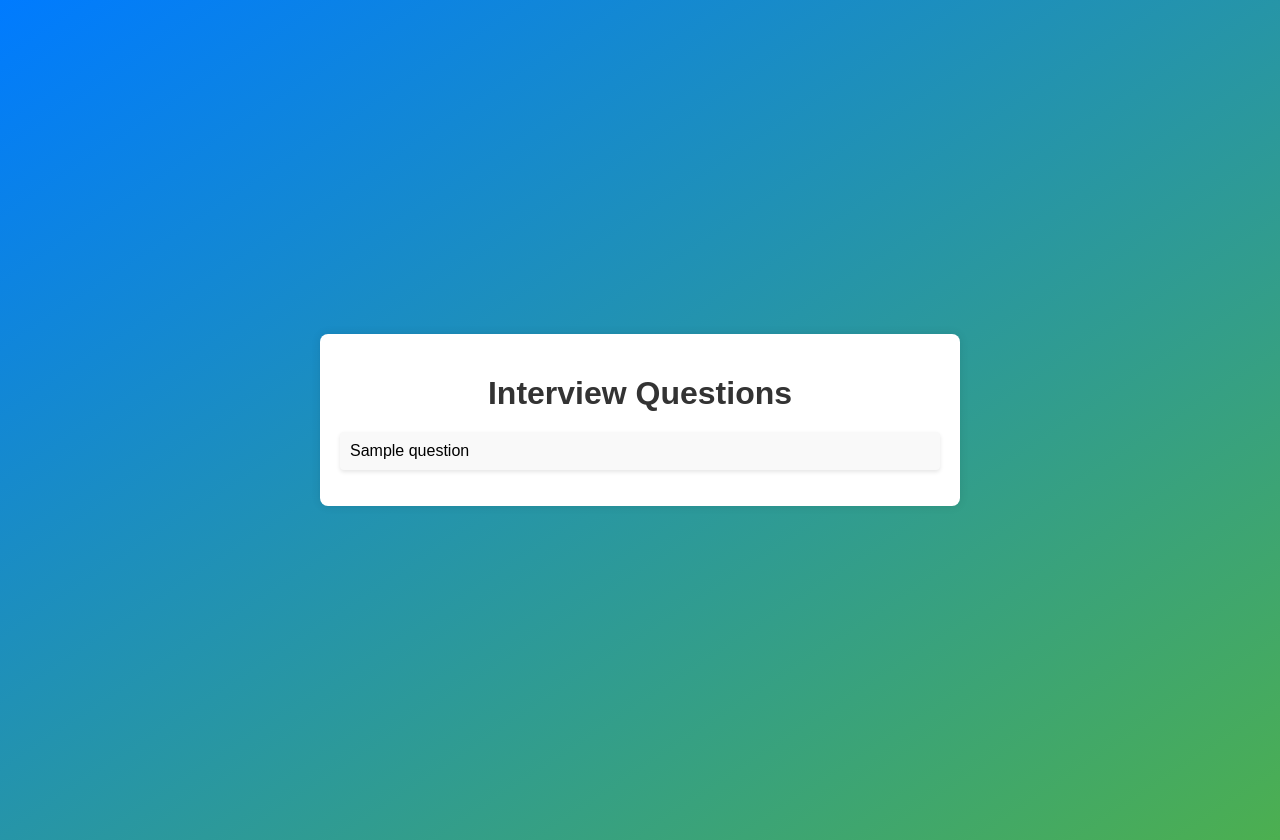
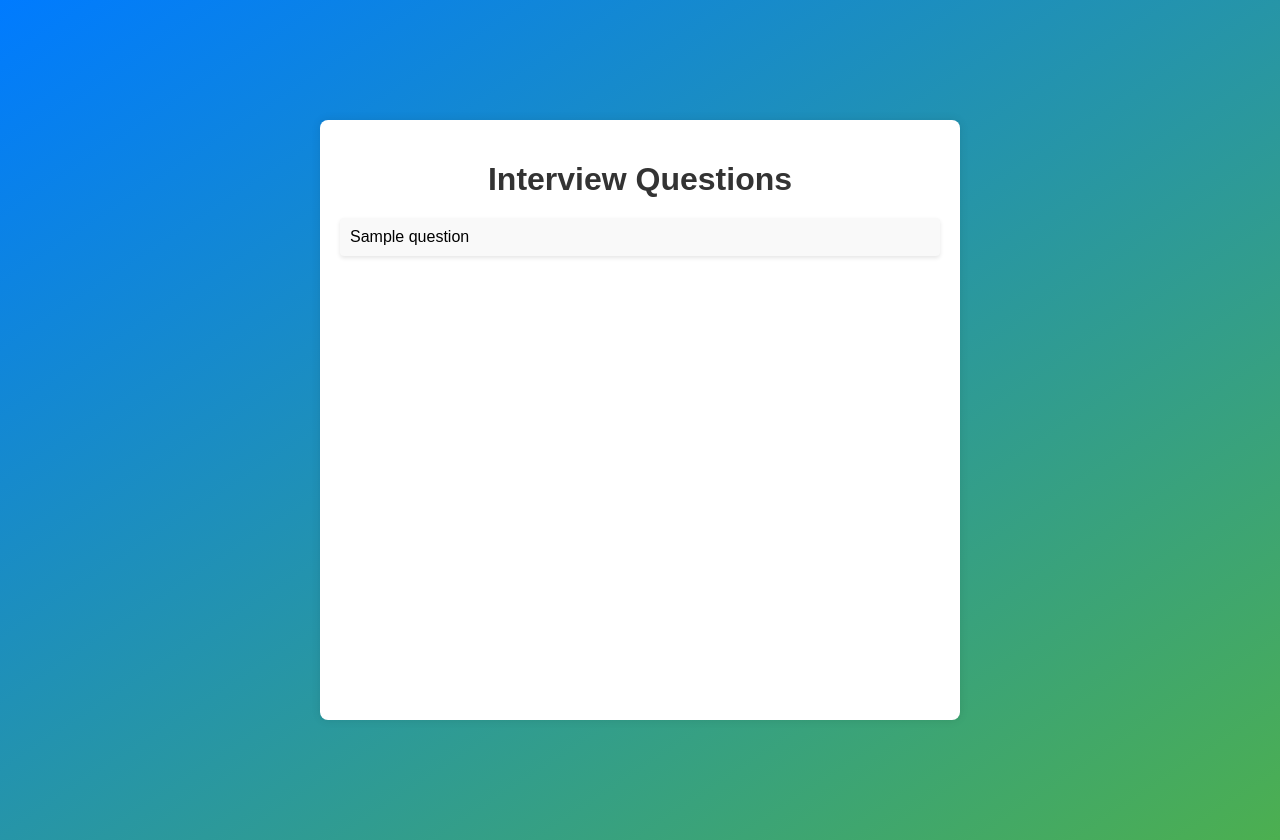
Before and after one commit to aryatalathi/Innovators, a Flask app: template templates/questions_full_list.html in a window 1280 px wide. Run offline with Flask 3, Linux system fonts and the light colour scheme; the template is opened without the code that fills it: most values are stand-ins (such as "Sample title", 1, 10 or a date in 2020).

Commit message:
Update questions_full_list.html

```diff
--- a/templates/questions_full_list.html
+++ b/templates/questions_full_list.html
@@ -22,6 +22,9 @@
             padding: 20px;
             border-radius: 8px;
             box-shadow: 0 0 10px rgba(0,0,0,0.1);
+            overflow: hidden; /* Hide overflow */
+            overflow-y: auto; /* Enable vertical scroll if needed */
+            height: 70vh; /* Example height, adjust as needed */
         }
         h1 {
             text-align: center;
```
